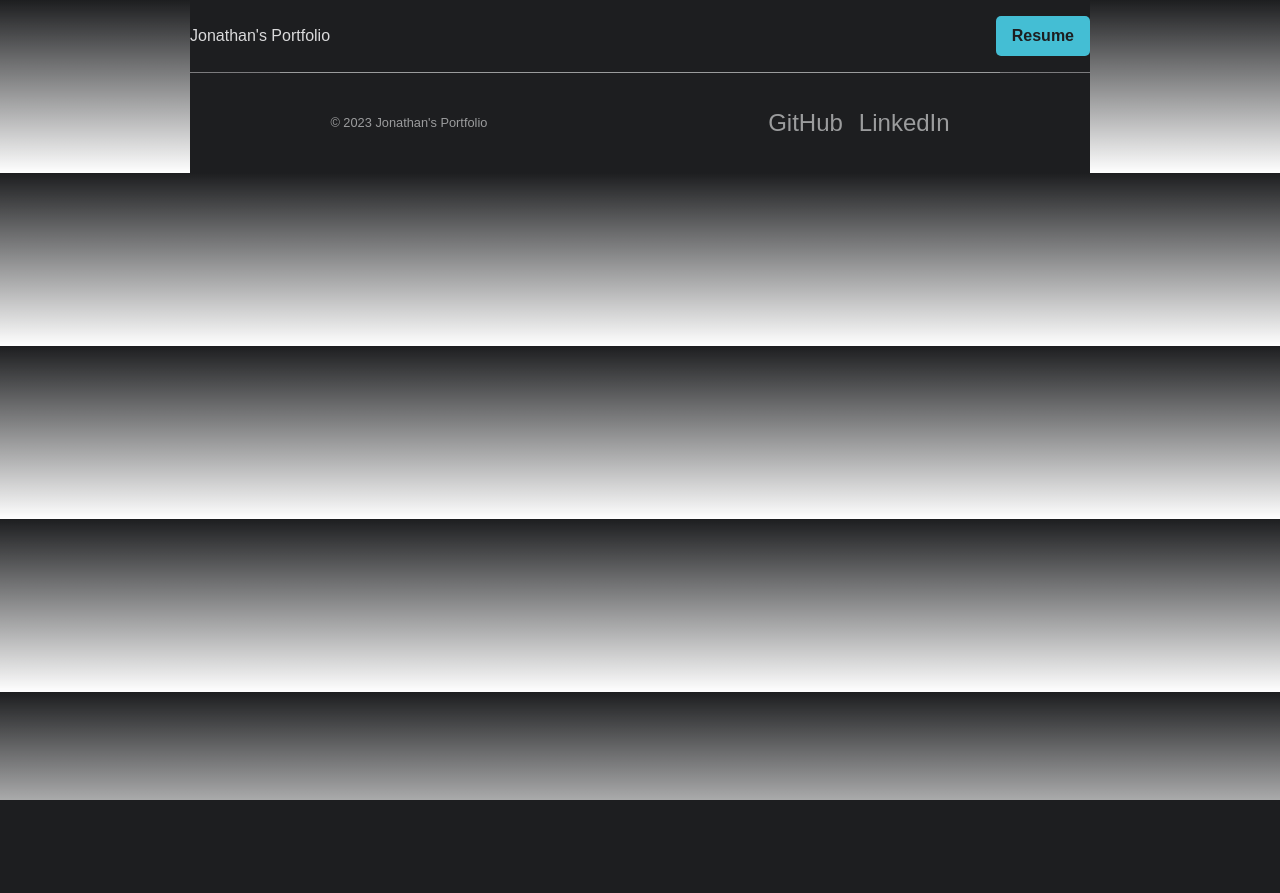
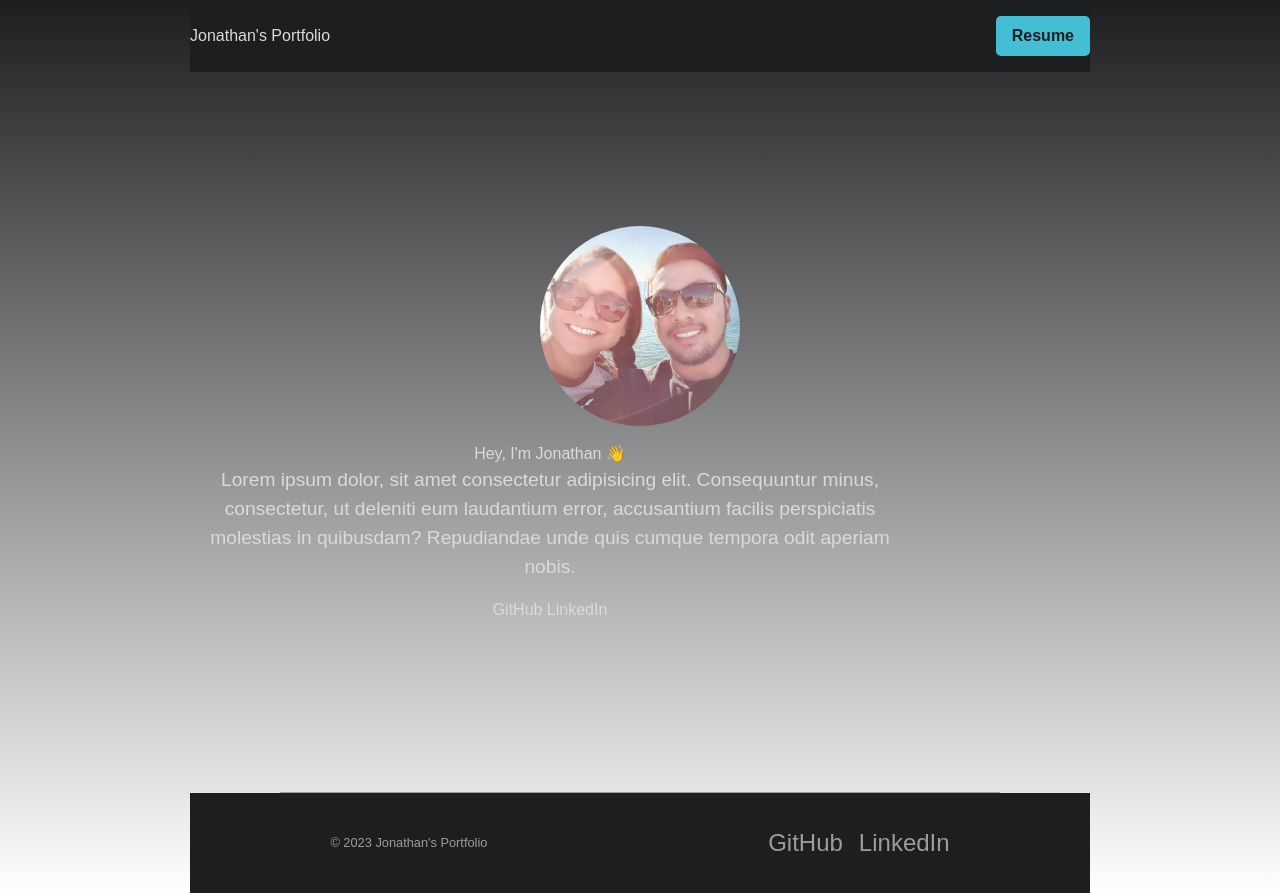
Before and after one commit to jtphan-asu/portfolio, a Next.js app: page / in a window 1280 px wide. Before the commit the page ends 800 px from the top, so only its background shows below. Built offline with nearby package versions, Linux system fonts and the light colour scheme.

Commit message:
Create Hero.jsx with profile picture and introduction

```diff
--- /dev/null
+++ b/src/components/Hero.jsx
@@ -0,0 +1,43 @@
+import React from 'react';
+import Image from 'next/image';
+
+//Capture User's attention and introduce Jonathan
+const Hero = () => {
+  return (
+    <div className='hero-container'>
+        <div>
+        <Image className='profile-img' src="/images/profile.jpeg" width={300} height={300} alt="Jonathan's Profile Picture"/>
+
+        <div className='hero-text'>
+            <h1>Hey, I'm Jonathan 👋</h1>
+            <p>Lorem ipsum dolor, sit amet consectetur adipisicing elit.
+                Consequuntur minus, consectetur, ut deleniti eum laudantium error,
+                accusantium facilis perspiciatis molestias in quibusdam? Repudiandae unde
+                quis cumque tempora odit aperiam nobis.
+            </p>
+            <div className="social_icons">
+                <a
+                    href="https://github.com/jtphan-asu"
+                    aria-label="GitHub"
+                    target="_blank"
+                    rel="noopener noreferrer"
+                >GitHub
+                    <i className="fa-brands fa-github"></i>
+                </a>
+                <a
+                    href="https://www.linkedin.com/in/jonathan-phan-1584b464/"
+                    aria-label="LinkedIn"
+                    target="_blank"
+                    rel="noopener noreferrer"
+                > LinkedIn
+                    <i className="fa-brands fa-linkedin"></i>
+                </a>
+            </div>
+        </div>
+        </div>
+
+    </div>
+  )
+}
+
+export default Hero
--- a/src/components/Layout.jsx
+++ b/src/components/Layout.jsx
@@ -1,12 +1,14 @@
-import React from 'react'
-import Navbar from '@/components/Navbar'
-import Footer from '@/components/Footer'
+import React from 'react';
+import Navbar from '@/components/Navbar';
+import Hero from './Hero';
+import Footer from '@/components/Footer';
 
 const Layout = ({ children }) => {
   return (
       <>
       <Navbar/>
-      <main>{children}</main>
+        <Hero/>
+        <main>{children}</main>
       <Footer/>
       </>
 
```
Also changed, not shown: public/images/profile.jpeg (added), 1 other file (tests, documents, lock files or other folders).
